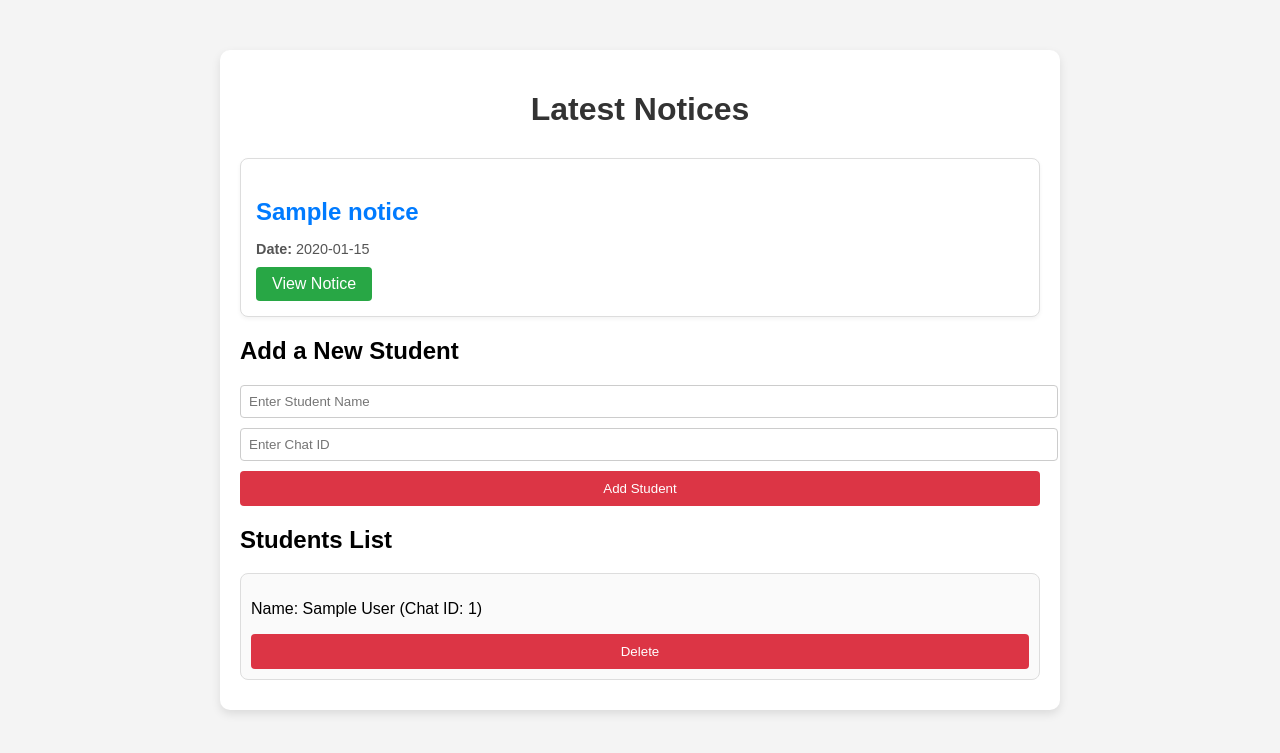
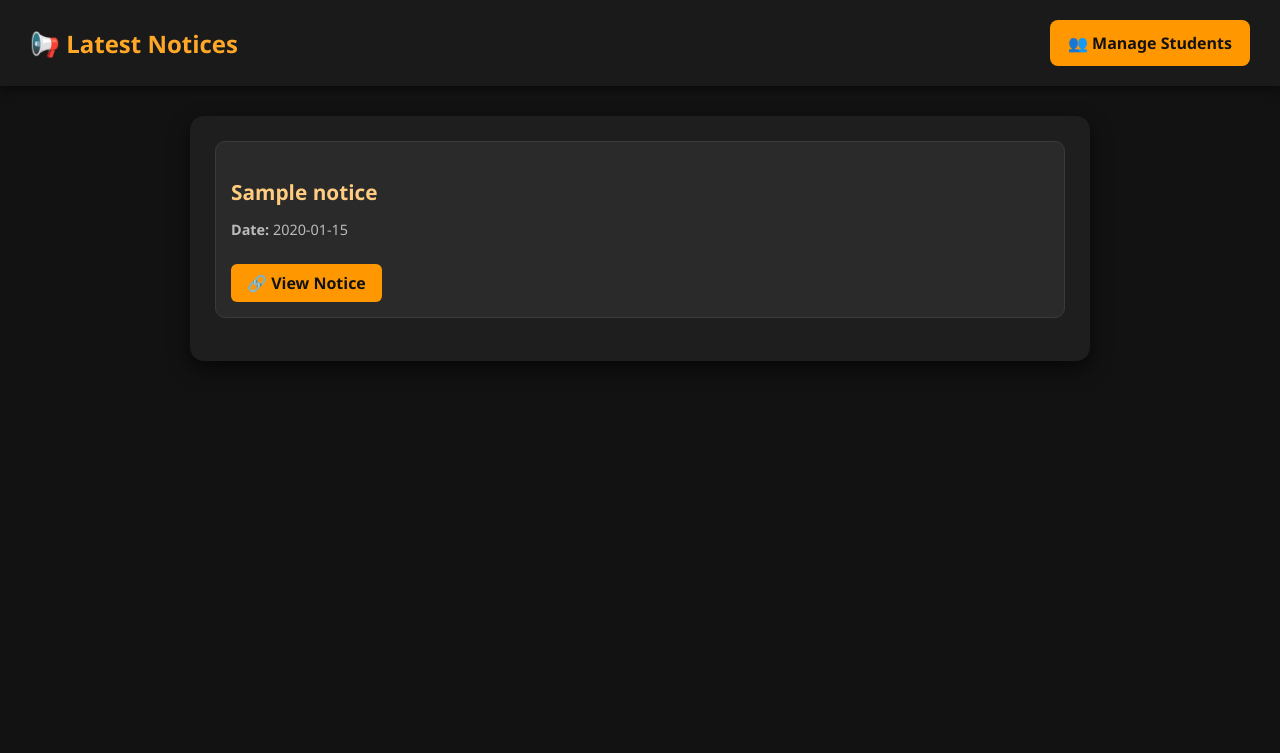
Before and after one commit to arunvijo04/RConnect, a Flask app: page / in a window 1280 px wide. Shown: the top 753 px of the page. Run offline with Flask 3, Linux system fonts and the light colour scheme; tables that the repository leaves empty hold one stand-in row (values such as "Sample post").

Commit message:
feat: ui changes

```diff
--- a/app.py
+++ b/app.py
@@ -32,8 +32,13 @@ conn.commit()
 TELEGRAM_BOT_TOKEN = os.getenv("TELEGRAM_BOT_TOKEN")
 
 @app.route('/')
-def index():
+def home():
     return render_template('index.html')
+
+@app.route('/students')
+def students():
+    return render_template('students.html')
+
 
 @app.route('/register', methods=['POST'])
 def register():
@@ -61,25 +66,40 @@ def webhook():
     if "message" in data:
         chat_id = data['message']['chat']['id']
         name = data['message']['chat'].get('first_name', 'Unknown')
+        text = data['message'].get('text', '').strip().lower()
 
-        print(f"Received chat ID: {chat_id}")  # For debugging
+        print(f"Received chat ID: {chat_id}, Message: {text}")  # For debugging
 
-        # Check if the student is already registered
-        c.execute("SELECT * FROM students WHERE chat_id = ?", (chat_id,))
-        existing_student = c.fetchone()
+        # Handle /notices command
+        if text == '/notices':
+            c.execute("SELECT title, date, link FROM notices ORDER BY id ASC LIMIT 10")
+            rows = c.fetchall()
+            if rows:
+                for row in rows:
+                    notice_msg = f"*{row[0]}*\n📅 {row[1]}\n[View Notice]({row[2]})"
+                    send_telegram(chat_id, notice_msg)
+            else:
+                send_telegram(chat_id, "No notices found.")
+            return jsonify({'status': 'notices sent'}), 200
 
-        if existing_student:
-            send_telegram(chat_id, "You are already registered.")
-        else:
-            try:
-                c.execute("INSERT INTO students (name, chat_id) VALUES (?, ?)", (name, chat_id))
-                conn.commit()
-                notify_admin(name, chat_id)
-                send_telegram(chat_id, "Welcome to the notice board bot! You are now registered.")
-            except sqlite3.IntegrityError:
-                pass  # This should rarely happen now
+        # Handle /start command for registration
+        if text == '/start':
+            c.execute("SELECT * FROM students WHERE chat_id = ?", (chat_id,))
+            existing_student = c.fetchone()
+
+            if existing_student:
+                send_telegram(chat_id, "You are already registered.")
+            else:
+                try:
+                    c.execute("INSERT INTO students (name, chat_id) VALUES (?, ?)", (name, chat_id))
+                    conn.commit()
+                    notify_admin(name, chat_id)
+                    send_telegram(chat_id, "Welcome to the notice board bot! You are now registered.")
+                except sqlite3.IntegrityError:
+                    pass  # Handle if there's any integrity error (e.g., duplicate registration)
 
     return jsonify({'status': 'ok'}), 200
+
 
 
 
@@ -168,7 +188,7 @@ def scan():
 
 @app.route('/latest-notices', methods=['GET'])
 def latest_notices():
-    c.execute("SELECT title, date, link FROM notices ORDER BY id DESC LIMIT 10")
+    c.execute("SELECT title, date, link FROM notices ORDER BY id ASC LIMIT 10")
     notices = c.fetchall()
     return jsonify([{'title': r[0], 'date': r[1], 'link': r[2]} for r in notices])
 
--- a/static/style.css
+++ b/static/style.css
@@ -1,108 +1,197 @@
 body {
-    font-family: Arial, sans-serif;
-    background-color: #f4f4f4;
+    font-family: 'Segoe UI', sans-serif;
+    background-color: #121212;
+    color: #f0f0f0;
     margin: 0;
     padding: 0;
   }
 
-.container {
-    width: 80%;
-    max-width: 800px;
-    margin: 50px auto;
-    padding: 20px;
-    background-color: #fff;
-    border-radius: 10px;
-    box-shadow: 0 4px 10px rgba(0, 0, 0, 0.1);
+  .top-bar {
+    display: flex;
+    justify-content: space-between;
+    align-items: center;
+    background-color: #1a1a1a;
+    padding: 20px 30px;
+    box-shadow: 0 2px 10px rgba(0,0,0,0.6);
+    flex-wrap: wrap;
+    gap: 10px;
   }
 
-h1 {
-    text-align: center;
-    font-size: 2rem;
-    color: #333;
-    margin-bottom: 30px;
+  .top-bar h1 {
+    font-size: 1.5rem;
+    color: #ffa726;
+    margin: 0;
+    flex: 1;
+    word-break: break-word;
   }
 
-.notices-list {
-    display: flex;
-    flex-direction: column;
-    gap: 20px;
+  .nav-button {
+    background-color: #ff9800;
+    color: #121212;
+    padding: 10px 18px;
+    border-radius: 8px;
+    text-decoration: none;
+    font-weight: bold;
+    font-size: 0.95rem;
+    transition: background-color 0.3s;
+    white-space: nowrap;
   }
 
-.notice-item {
-    padding: 15px;
-    background-color: #fff;
-    border: 1px solid #ddd;
-    border-radius: 8px;
-    box-shadow: 0 2px 4px rgba(0, 0, 0, 0.05);
-    transition: all 0.3s ease-in-out;
+
+  .nav-button:hover {
+    background-color: #fb8c00;
   }
 
-.notice-item:hover {
+  .container {
+    width: 90%;
+    max-width: 850px;
+    margin: 30px auto;
+    background-color: #1e1e1e;
+    padding: 25px;
+    border-radius: 14px;
+    box-shadow: 0 8px 20px rgba(0, 0, 0, 0.6);
+  }
+
+  h2 {
+    color: #ffa726;
+    margin-top: 30px;
+    margin-bottom: 20px;
+  }
+
+  .notice-item, .student-item {
+    padding: 15px;
+    background-color: #2a2a2a;
+    border: 1px solid #3a3a3a;
+    border-radius: 10px;
+    margin-bottom: 18px;
+    transition: transform 0.2s ease;
+  }
+
+  .notice-item:hover, .student-item:hover {
     transform: scale(1.02);
-    box-shadow: 0 4px 8px rgba(0, 0, 0, 0.1);
+    box-shadow: 0 6px 12px rgba(255, 152, 0, 0.2);
   }
 
   .notice-title {
-    font-size: 1.5rem;
-    color: #007bff;
-    margin-bottom: 10px;
+    font-size: 1.3rem;
+    color: #ffcc80;
+    margin-bottom: 6px;
   }
 
-.notice-date {
+  .notice-date, .student-item p {
     font-size: 0.9rem;
-    color: #555;
-    margin-bottom: 10px;
+    color: #bbb;
   }
 
   .notice-link {
     display: inline-block;
+    margin-top: 10px;
     padding: 8px 16px;
-    background-color: #28a745;
-    color: white;
+    background-color: #ff9800;
+    color: #121212;
     text-decoration: none;
-    border-radius: 4px;
-    font-size: 1rem;
+    border-radius: 6px;
+    font-weight: bold;
     transition: background-color 0.3s;
   }
 
   .notice-link:hover {
-    background-color: #218838;
+    background-color: #fb8c00;
   }
+
+  .input-group {
+    display: flex;
+    flex-direction: row;
+    gap: 12px;
+    flex-wrap: wrap;
+  }
+
+  .input-group input {
+    flex: 1;
+    min-width: 220px;
+  }
+
 
   input {
     width: 100%;
-    padding: 8px;
-    margin-bottom: 10px;
-    border: 1px solid #ccc;
-    border-radius: 4px;
+    padding: 12px;
+    margin-bottom: 12px;
+    border-radius: 6px;
+    border: 1px solid #444;
+    background-color: #2e2e2e;
+    color: #fff;
+    font-size: 1rem;
   }
 
   button {
     width: 100%;
-    padding: 10px;
-    background-color: #007bff;
-    color: white;
+    padding: 12px;
+    background-color: #ffa726;
     border: none;
-    border-radius: 4px;
+    border-radius: 6px;
+    font-weight: bold;
+    font-size: 1rem;
     cursor: pointer;
+    color: #121212;
+    transition: background-color 0.3s;
   }
 
   button:hover {
-    background-color: #0056b3;
+    background-color: #fb8c00;
   }
 
-.student-item {
-    padding: 10px;
-    border: 1px solid #ddd;
-    border-radius: 8px;
-    margin-bottom: 10px;
-    background-color: #fafafa;
+  .button-container {
+    display: flex;
+    gap: 12px;
+    justify-content: center;
+    flex-wrap: wrap;
   }
 
-button {
-    background-color: #dc3545;
+  /* Button styles */
+  .nav-button, .back-button {
+    background-color: #ff9800;
+    color: #121212;
+    padding: 12px 18px;
+    border-radius: 8px;
+    text-decoration: none;
+    font-weight: bold;
+    font-size: 1rem;
+    transition: background-color 0.3s;
+    min-width: 120px;  /* Minimum width */
+    text-align: center;
   }
 
-button:hover {
-    background-color: #c82333;
+  /* Responsive layout for mobile */
+  @media (max-width: 600px) {
+    .top-bar {
+        flex-direction: column;
+        align-items: center; /* Center content in the navbar */
+        gap: 10px;
       }
+
+      /* Center buttons in mobile */
+      .button-container {
+        justify-content: center; /* Center the buttons horizontally */
+        gap: 10px;
+        flex-direction: column; /* Stack buttons vertically */
+      }
+
+      /* Adjust button width on mobile */
+      .nav-button, .back-button {
+        width: 90%; /* Set width to 80% of screen width */
+        max-width: 150px; /* Max width for buttons */
+      }
+
+      .nav-button {
+        width: 100%;
+        text-align: center;
+      }
+
+    .top-bar h1 {
+      font-size: 1.3rem;
+    }
+
+    .container {
+      padding: 15px;
+    }
+  }
--- a/templates/index.html
+++ b/templates/index.html
@@ -1,29 +1,22 @@
 <!DOCTYPE html>
 <html lang="en">
 <head>
-    <meta charset="UTF-8">
-    <meta name="viewport" content="width=device-width, initial-scale=1.0">
-    <title>Notice Board</title>
-    <link rel="stylesheet" href="static/style.css">
+  <meta charset="UTF-8" />
+  <meta name="viewport" content="width=device-width, initial-scale=1.0"/>
+  <title>Latest Notices</title>
+  <link rel="stylesheet" href="/static/style.css" />
 </head>
 <body>
+  <div class="top-bar">
+    <h1>📢 Latest Notices</h1>
+    <a href="/students" class="nav-button">👥 Manage Students</a>
+  </div>
+
   <div class="container">
-        <h1>Latest Notices</h1>
     <div id="notices" class="notices-list"></div>
-
-        <h2>Add a New Student</h2>
-        <form id="add-student-form">
-            <input type="text" id="student-name" placeholder="Enter Student Name" required>
-            <input type="text" id="student-chat-id" placeholder="Enter Chat ID" required>
-            <button type="submit">Add Student</button>
-        </form>
-
-        <h2>Students List</h2>
-        <div id="students-list"></div>
   </div>
 
   <script>
-        // Fetch the latest notices
     fetch('/latest-notices')
       .then(response => response.json())
       .then(data => {
@@ -37,75 +30,11 @@
           noticeElement.innerHTML = `
             <h3 class="notice-title">${notice.title}</h3>
             <p class="notice-date"><strong>Date:</strong> ${notice.date}</p>
-                        <a href="${notice.link}" class="notice-link" target="_blank">View Notice</a>
+            <a href="${notice.link}" class="notice-link" target="_blank">🔗 View Notice</a>
           `;
           noticesContainer.appendChild(noticeElement);
         });
-            })
-            .catch(error => {
-                console.error('Error fetching notices:', error);
       });
-
-        // Fetch and display students
-        function fetchStudents() {
-            fetch('/students-info')
-                .then(response => response.json())
-                .then(data => {
-                    const studentsContainer = document.getElementById('students-list');
-                    studentsContainer.innerHTML = '';
-                    data.forEach(student => {
-                        const studentElement = document.createElement('div');
-                        studentElement.classList.add('student-item');
-                        studentElement.innerHTML = `
-                            <p>Name: ${student.name} (Chat ID: ${student.chat_id})</p>
-                            <button onclick="deleteStudent(${student.id})">Delete</button>
-                        `;
-                        studentsContainer.appendChild(studentElement);
-                    });
-                });
-        }
-
-        fetchStudents();
-
-        // Add student
-        document.getElementById('add-student-form').addEventListener('submit', function(event) {
-            event.preventDefault();
-            const name = document.getElementById('student-name').value;
-            const chat_id = document.getElementById('student-chat-id').value;
-
-            fetch('/add-student', {
-                method: 'POST',
-                headers: {
-                    'Content-Type': 'application/json'
-                },
-                body: JSON.stringify({ name, chat_id })
-            })
-            .then(response => response.json())
-            .then(data => {
-                alert(data.status);
-                fetchStudents();
-            })
-            .catch(error => {
-                console.error('Error adding student:', error);
-            });
-        });
-
-        // Delete student
-        function deleteStudent(studentId) {
-            if (confirm('Are you sure you want to delete this student?')) {
-                fetch(`/delete-student/${studentId}`, {
-                    method: 'DELETE'
-                })
-                .then(response => response.json())
-                .then(data => {
-                    alert(data.status);
-                    fetchStudents();
-                })
-                .catch(error => {
-                    console.error('Error deleting student:', error);
-                });
-            }
-        }
   </script>
 </body>
 </html>
```
Also changed, not shown: templates/students.html (added, +78 -0 lines). Lines whose indentation alone changed are shown as unchanged.
